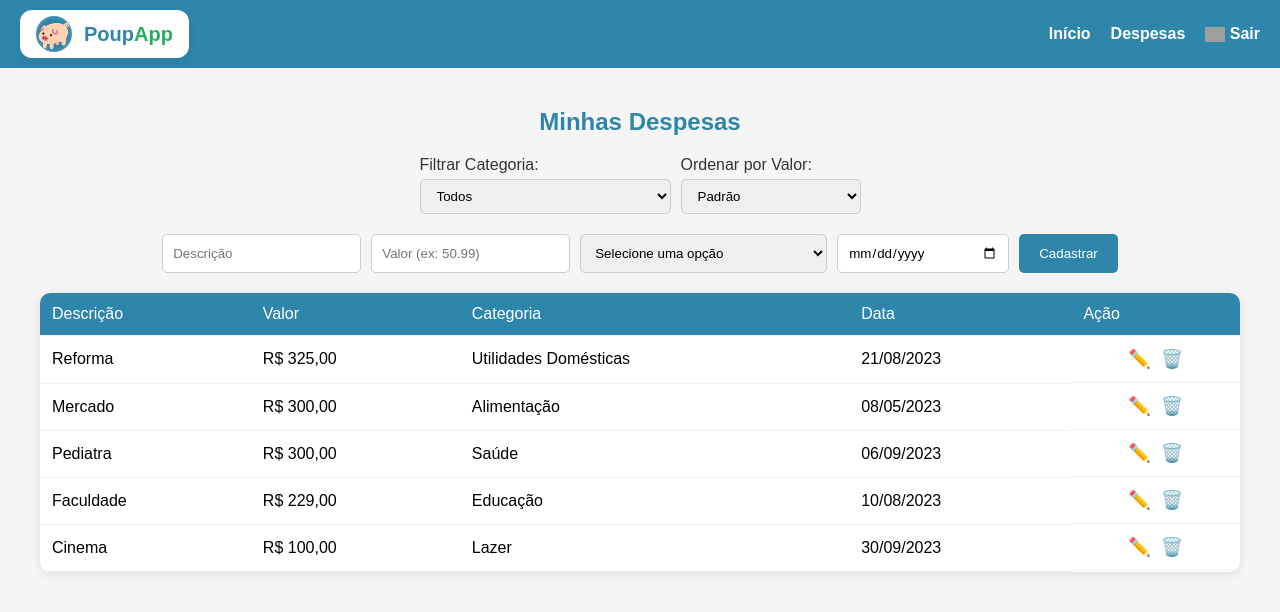
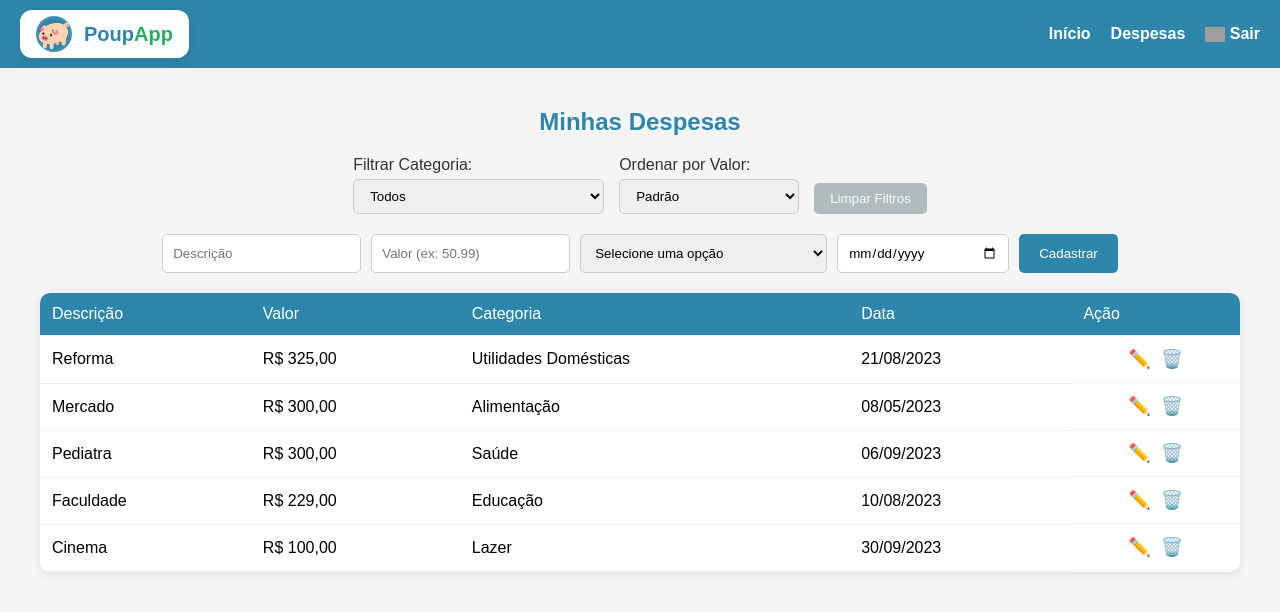
Before and after one commit to amanda-holanda/poupapp, a React (Vite) app: page / in a window 1280 px wide. Shown: the top 612 px of the page. Built offline with nearby package versions, Linux system fonts and the light colour scheme; grey boxes are pictures that could not be loaded.

Commit message:
adicao do botao limpar filtros

```diff
--- a/src/App.jsx
+++ b/src/App.jsx
@@ -96,6 +96,11 @@ const App = () => {
     }
   };
 
+  const handleClearFilters = () => {
+    setCategoryFilter('Todos');
+    setSortOrder('');
+  };
+
   return (
     <div>
       <TopBar />
@@ -106,6 +111,7 @@ const App = () => {
           categories={['Todos', ...categories]}
           onCategoryChange={setCategoryFilter}
           onSortValue={setSortOrder}
+          onClearFilters={handleClearFilters}
         />
 
         <ExpenseForm
--- a/src/components/Filters/index.jsx
+++ b/src/components/Filters/index.jsx
@@ -1,7 +1,7 @@
 import { useState } from 'react';
 import './styles.css';
 
-const Filters = ({ categories, onCategoryChange, onSortValue }) => {
+const Filters = ({ categories, onCategoryChange, onSortValue, onClearFilters }) => {
   const [selectedCategory, setSelectedCategory] = useState('Todos');
   const [sortValue, setSortValue] = useState('');
 
@@ -17,6 +17,12 @@ const Filters = ({ categories, onCategoryChange, onSortValue }) => {
     onSortValue(value);
   };
 
+  const handleClearFilters = () => {
+    setSelectedCategory('Todos');
+    setSortValue('');
+    onClearFilters();
+  };
+
   return (
     <div className="filters">
       <label>
@@ -29,6 +35,7 @@ const Filters = ({ categories, onCategoryChange, onSortValue }) => {
           ))}
         </select>
       </label>
+
       <label>
         Ordenar por Valor:
         <select value={sortValue} onChange={handleSortChange}>
@@ -37,6 +44,15 @@ const Filters = ({ categories, onCategoryChange, onSortValue }) => {
           <option value="desc">Maior para Menor</option>
         </select>
       </label>
+
+      <button
+        type="button"
+        className="clear-filters"
+        onClick={handleClearFilters}
+        disabled={selectedCategory === 'Todos' && sortValue === ''}
+      >
+        Limpar Filtros
+      </button>
     </div>
   );
 };
--- a/src/components/Filters/styles.css
+++ b/src/components/Filters/styles.css
@@ -1,9 +1,10 @@
 .filters {
   display: flex;
   justify-content: center;
-    gap: 10px;
+  gap: 15px;
   flex-wrap: wrap;
   margin-bottom: 20px;
+  align-items: flex-end;
 }
 
 .filters label {
@@ -14,11 +15,31 @@
   color: #333;
 }
 
-  .filters select,
-  .filters input {
+.filters select {
   padding: 8px 12px;
   border-radius: 5px;
   border: 1px solid #ccc;
   font-family: 'Poppins', sans-serif;
   min-width: 180px;
 }
+
+.clear-filters {
+  padding: 8px 16px;
+  background-color: #e74c3c;
+  color: white;
+  border: none;
+  border-radius: 5px;
+  cursor: pointer;
+  font-family: 'Poppins', sans-serif;
+  transition: background-color 0.2s;
+}
+
+.clear-filters:hover:not(:disabled) {
+  background-color: #c0392b;
+}
+
+.clear-filters:disabled {
+  background-color: #95a5a6;
+  cursor: not-allowed;
+  opacity: 0.7;
+}
```
Lines whose indentation alone changed are shown as unchanged.
